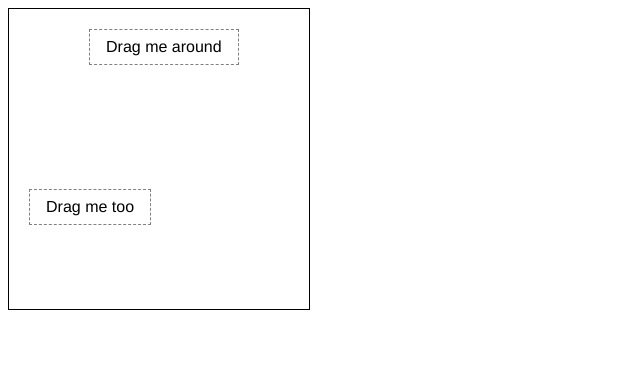
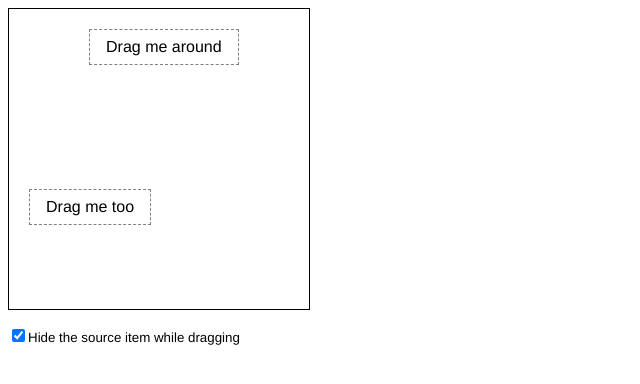
Before and after one commit to FumioNonaka/react-dnd-drag-around-naive, a React (Create React App) app: page / in a window 1280 px wide. Shown: the top 384 px of the page, without its empty margins (0-640 px from the left). Built offline with nearby package versions, Linux system fonts and the light colour scheme.

Commit message:
React DnD: 単純なドラッグ&ドロップ 04

```diff
--- a/src/Box.jsx
+++ b/src/Box.jsx
@@ -10,11 +10,17 @@ const style = {
 	width: 'max-content',
 };
 const role = 'Box';
-export const Box = ({ id, left, top, children }) => {
-	const [, drag] = useDrag(() => ({
+export const Box = ({ id, left, top, hideSourceOnDrag, children, }) => {
+	const [{ isDragging }, drag] = useDrag(() => ({
 		type: ItemTypes.BOX,
 		item: { id, left, top },
+		collect: (monitor) => ({
+			isDragging: monitor.isDragging(),
+		}),
 	}), [id, left, top]);
+	if (isDragging && hideSourceOnDrag) {
+		return <div ref={drag}/>;
+	}
 	return (
 		<div ref={drag} style={{ ...style, left, top }} role={role}>
 			{children}
--- a/src/Container.jsx
+++ b/src/Container.jsx
@@ -10,7 +10,7 @@ const styles = {
 	border: '1px solid black',
 	position: 'relative',
 };
-export const Container = () => {
+export const Container = ({ hideSourceOnDrag }) => {
 	const [boxes, setBoxes] = useState({
 		a: { top: 20, left: 80, title: 'Drag me around' },
 		b: { top: 180, left: 20, title: 'Drag me too' },
@@ -37,7 +37,7 @@ export const Container = () => {
 			{Object.keys(boxes).map((key) => {
 				const { left, top, title } = boxes[key];
 				return (
-					<Box key={key} id={key} left={left} top={top}>
+					<Box key={key} id={key} left={left} top={top} hideSourceOnDrag={hideSourceOnDrag}>
 						{title}
 					</Box>
 				);
--- a/src/Example.jsx
+++ b/src/Example.jsx
@@ -1,9 +1,20 @@
+import { useState, useCallback } from 'react';
 import { Container } from './Container';
 
 export const Example = () => {
+	const [hideSourceOnDrag, setHideSourceOnDrag] = useState(true);
+	const toggle = useCallback(() => setHideSourceOnDrag(!hideSourceOnDrag), [
+		hideSourceOnDrag,
+	]);
 	return (
 		<div>
-			<Container />
+			<Container hideSourceOnDrag={hideSourceOnDrag} />
+			<p>
+				<label htmlFor="hideSourceOnDrag">
+					<input id="hideSourceOnDrag" type="checkbox" checked={hideSourceOnDrag} onChange={toggle}/>
+					<small>Hide the source item while dragging</small>
+				</label>
+			</p>
 		</div>
 	);
 };
```
